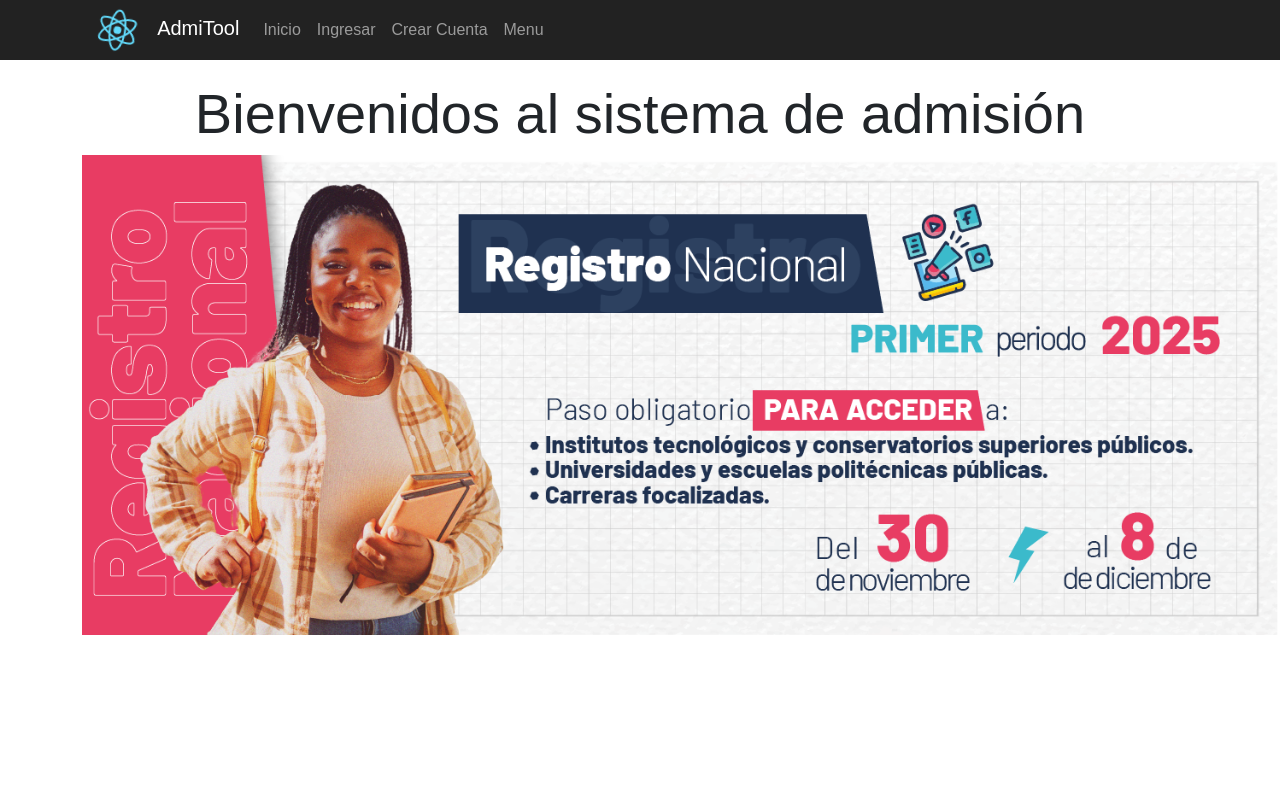
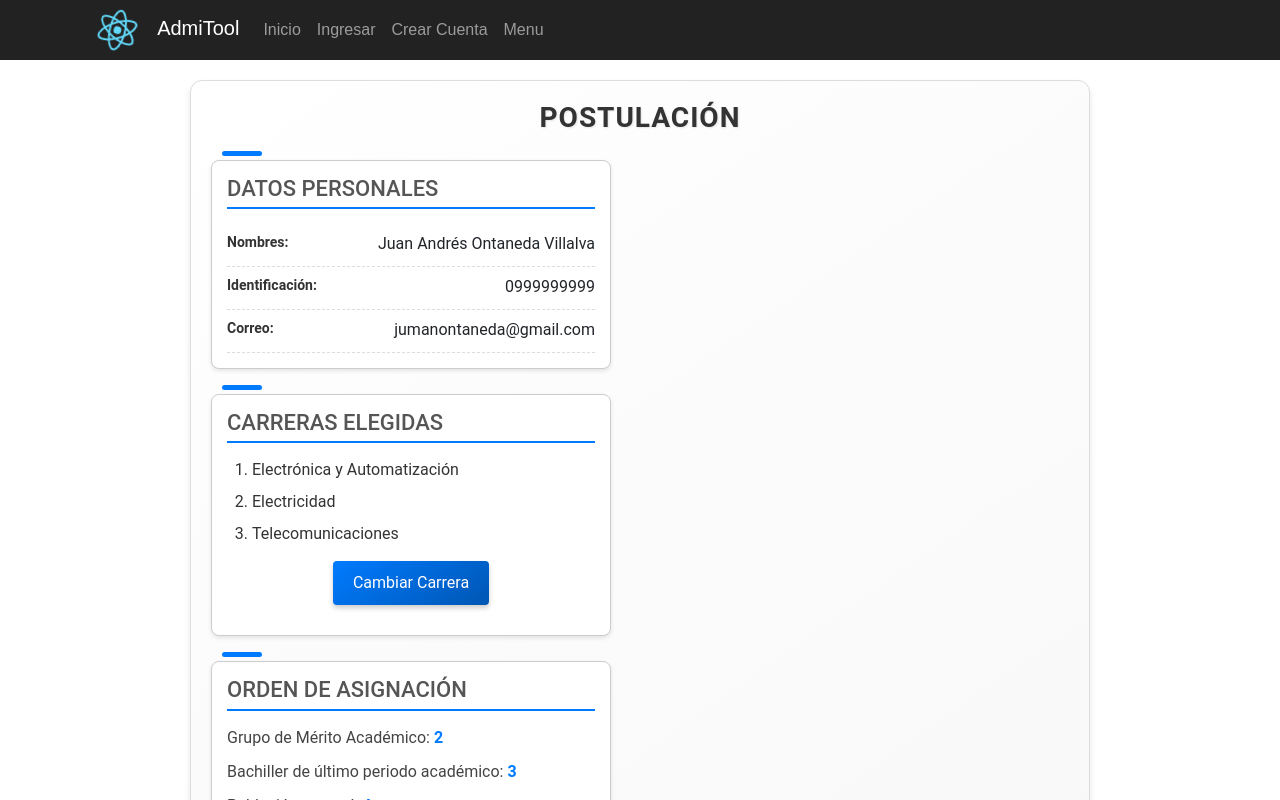
Before and after one commit to gamp81/admitool-front, a React (Create React App) app: page /postulacion in a window 1280 px wide. Before the commit this address led to /. Shown: the top 800 px of the page. Built offline with nearby package versions, Linux system fonts and the light colour scheme; sample sign-in values are in the browser's storage.

Commit message:
postulacion page

```diff
--- a/src/pages/menuprincipal.jsx
+++ b/src/pages/menuprincipal.jsx
@@ -28,7 +28,7 @@ const Menuprincipal = () => {
         <div className="card-container">
           <Nav.Link  as={Link} to="/faspirante"><Card icon="🔄" text="ACT. DATOS" color="#4a90e2"/></Nav.Link>
           <Nav.Link  as={Link} to="/inscripcion"><Card icon="📝" text="INSCRIPCIÓN" color="#f5a623" /></Nav.Link>
-          <Nav.Link  as={Link} to="/postulacion"disabled><Card icon="📝" text="POSTULACIÓN" color="#f5a623" /></Nav.Link>
+          <Nav.Link  as={Link} to="/postulacion"><Card icon="📝" text="POSTULACIÓN" color="#f5a623" /></Nav.Link>
           <Nav.Link  as={Link} to="/matriculacion" disabled><Card icon="📝" text="MATRICULACIÓN" color="#f5a623" /></Nav.Link>
           <Nav.Link  as={Link} to="/aceptacion" disabled><Card icon="📝" text="ACEPTACION" color="#f5a623" /></Nav.Link>
         </div>
--- /dev/null
+++ b/src/pages/postulacion.jsx
@@ -0,0 +1,107 @@
+// PostulacionView.js
+import React from "react";
+import "../style/postulacion.css";
+
+const Postulacion = () => {
+  return (
+    <div className="postulacion-container">
+      <h1 className="title">Postulación</h1>
+      <div className="section">
+        <h2 className="subtitle">Datos Personales</h2>
+        <div className="field-group">
+          <label>Nombres:</label>
+          <span>Juan Andrés Ontaneda Villalva</span>
+        </div>
+        <div className="field-group">
+          <label>Identificación:</label>
+          <span>0999999999</span>
+        </div>
+        <div className="field-group">
+          <label>Correo:</label>
+          <span>jumanontaneda@gmail.com</span>
+        </div>
+      </div>
+
+      <div className="section">
+        <h2 className="subtitle">Carreras Elegidas</h2>
+        <ol className="career-list">
+          <li>Electrónica y Automatización</li>
+          <li>Electricidad</li>
+          <li>Telecomunicaciones</li>
+        </ol>
+        <button className="change-career-button">Cambiar Carrera</button>
+      </div>
+
+      <div className="section">
+        <h2 className="subtitle">Orden de Asignación</h2>
+        <div className="assignment-group">
+          <div>Grupo de Mérito Académico: <strong>2</strong></div>
+          <div>Bachiller de último periodo académico: <strong>3</strong></div>
+          <div>Población general: <strong>4</strong></div>
+          <div>Grupo de mayor vulnerabilidad socioeconómica: <strong>1</strong></div>
+        </div>
+      </div>
+
+      <div className="section">
+        <h2 className="subtitle">Política de Acción Afirmativa</h2>
+        <div className="affirmative-policy">
+          <div>Condición Social: <strong>15 pts</strong></div>
+          <div>Ruralidad: <strong>5 pts</strong></div>
+          <div>Territorialidad: <strong>10 pts</strong></div>
+          <div>Vulnerabilidad: <strong>10 pts</strong></div>
+          <div>Pueblos y Nacionalidades Indígenas: <strong>10 pts</strong></div>
+        </div>
+      </div>
+
+      <div className="career-selection-container">
+      <h2 className="section-title">Carreras Elegidas</h2>
+      <div className="careers">
+        <div className="career">
+          <div className="circle blue">1</div>
+          <p>Electrónica y Automatización</p>
+          <span>Preferencia</span>
+        </div>
+        <div className="career">
+          <div className="circle blue">2</div>
+          <p>Electricidad</p>
+          <span>Preferencia</span>
+        </div>
+        <div className="career">
+          <div className="circle blue">3</div>
+          <p>Telecomunicaciones</p>
+          <span>Preferencia</span>
+        </div>
+      </div>
+      <button className="change-career-button">Cambiar Carrera</button>
+
+      <h2 className="section-title">Orden de Asignación</h2>
+      <div className="assignment-groups">
+        <div className="group">
+          <div className="circle green">1</div>
+          <p>Grupo de mayor vulnerabilidad socioeconómica</p>
+          <div className="status-check">✔</div>
+        </div>
+        <div className="group">
+          <div className="circle teal">2</div>
+          <p>Grupo de Mérito Académico</p>
+          <div className="status-check">✔</div>
+        </div>
+        <div className="group">
+          <div className="circle purple">3</div>
+          <p>Bachiller de último período académico</p>
+          <div className="status-cross">✘</div>
+        </div>
+        <div className="group">
+          <div className="circle orange">4</div>
+          <p>Población general</p>
+          <div className="status-cross">✘</div>
+        </div>
+      </div>
+    </div>
+    </div>
+
+
+  );
+};
+
+export default Postulacion;
--- a/src/router/pagerouter.jsx
+++ b/src/router/pagerouter.jsx
@@ -12,6 +12,7 @@ import Faspirante from '../pages/faspirante'
 import Fichaaspirante from '../pages/fichatabs'
 import WelcomeContent from '../components/WelcomeContent'
 import DatosPersonales from '../pages/datospersonales';
+import Postulacion from '../pages/postulacion';
 const Pagerouter = () =>{
     return (
         <BrowserRouter>
@@ -25,6 +26,7 @@ const Pagerouter = () =>{
                     <Route path='menu' element={ <Menu/> } />
 
                     <Route path='inscripcion' element={ <Carrera /> } />
+                    <Route path='postulacion' element={ <Postulacion /> } />
                     <Route path='faspirante' element={ <Faspirante /> } />
                     <Route path='fichaaspirante' element={ <Fichaaspirante /> } />
                     <Route path='DatosPersonales' element={ <DatosPersonales /> } />
--- /dev/null
+++ b/src/style/postulacion.css
@@ -0,0 +1,208 @@
+/* PostulacionView.css */
+
+.postulacion-container {
+    font-family: 'Roboto', sans-serif;
+    padding: 20px;
+    max-width: 900px;
+    margin: 20px auto;
+    background: linear-gradient(145deg, #ffffff, #f3f3f3);
+    border: 1px solid #ddd;
+    border-radius: 12px;
+    box-shadow: 0 4px 6px rgba(0, 0, 0, 0.1);
+  }
+
+  .title {
+    font-size: 28px;
+    margin-bottom: 25px;
+    text-align: center;
+    color: #333;
+    text-transform: uppercase;
+    letter-spacing: 1px;
+    text-shadow: 1px 1px 2px rgba(0, 0, 0, 0.1);
+  }
+
+  .subtitle {
+    font-size: 22px;
+    margin-bottom: 15px;
+    color: #555;
+    border-bottom: 2px solid #007bff;
+    padding-bottom: 5px;
+    text-transform: uppercase;
+  }
+
+  .section {
+    margin-bottom: 25px;
+    padding: 15px;
+    background: #ffffff;
+    border: 1px solid #ccc;
+    border-radius: 8px;
+    box-shadow: 0 2px 4px rgba(0, 0, 0, 0.1);
+  }
+
+  .field-group {
+    display: flex;
+    justify-content: space-between;
+    padding: 8px 0;
+    border-bottom: 1px dashed #ddd;
+    font-size: 16px;
+  }
+
+  .field-group label {
+    font-weight: bold;
+    color: #333;
+  }
+
+  .career-list {
+    list-style-type: decimal;
+    padding-left: 25px;
+    margin: 15px 0;
+    color: #333;
+    font-size: 16px;
+  }
+
+  .career-list li {
+    margin-bottom: 8px;
+  }
+
+  .change-career-button {
+    display: block;
+    margin: 15px auto;
+    padding: 12px 25px;
+    font-size: 16px;
+    color: #fff;
+    background: linear-gradient(145deg, #007bff, #0056b3);
+    border: none;
+    border-radius: 6px;
+    cursor: pointer;
+    box-shadow: 0 3px 5px rgba(0, 0, 0, 0.2);
+    transition: background 0.3s, transform 0.2s;
+  }
+
+  .change-career-button:hover {
+    background: linear-gradient(145deg, #0056b3, #003f7f);
+    transform: translateY(-2px);
+  }
+
+  .assignment-group div,
+  .affirmative-policy div {
+    margin: 10px 0;
+    color: #444;
+    font-size: 16px;
+    line-height: 1.5;
+  }
+
+  .assignment-group div strong,
+  .affirmative-policy div strong {
+    color: #007bff;
+  }
+
+  .section {
+    position: relative;
+  }
+
+  .section:before {
+    content: '';
+    position: absolute;
+    top: -10px;
+    left: 10px;
+    width: 40px;
+    height: 5px;
+    background: #007bff;
+    border-radius: 5px;
+  }
+
+
+  /* CareerSelection.css */
+
+.career-selection-container {
+    font-family: 'Roboto', sans-serif;
+    text-align: center;
+    max-width: 800px;
+    margin: 20px auto;
+    background-color: #ffffff;
+    padding: 20px;
+    border-radius: 12px;
+    box-shadow: 0 4px 8px rgba(0, 0, 0, 0.1);
+  }
+
+  .section-title {
+    font-size: 22px;
+    color: #333;
+    margin-bottom: 20px;
+    text-transform: uppercase;
+  }
+
+  .careers {
+    display: flex;
+    justify-content: space-around;
+    margin-bottom: 20px;
+  }
+
+  .career {
+    text-align: center;
+  }
+
+  .circle {
+    width: 50px;
+    height: 50px;
+    line-height: 50px;
+    border-radius: 50%;
+    color: white;
+    font-weight: bold;
+    margin: 0 auto 10px;
+  }
+
+  .blue {
+    background-color: #007bff;
+  }
+
+  .green {
+    background-color: #28a745;
+  }
+
+  .teal {
+    background-color: #17a2b8;
+  }
+
+  .purple {
+    background-color: #6f42c1;
+  }
+
+  .orange {
+    background-color: #fd7e14;
+  }
+
+  .change-career-button {
+    background-color: #007bff;
+    color: white;
+    padding: 10px 20px;
+    border: none;
+    border-radius: 4px;
+    font-size: 16px;
+    cursor: pointer;
+    transition: background-color 0.3s ease;
+  }
+
+  .change-career-button:hover {
+    background-color: #0056b3;
+  }
+
+  .assignment-groups {
+    display: grid;
+    grid-template-columns: repeat(2, 1fr);
+    gap: 20px;
+  }
+
+  .group {
+    text-align: center;
+  }
+
+  .status-check {
+    color: #28a745;
+    font-size: 24px;
+  }
+
+  .status-cross {
+    color: #dc3545;
+    font-size: 24px;
+  }
```
